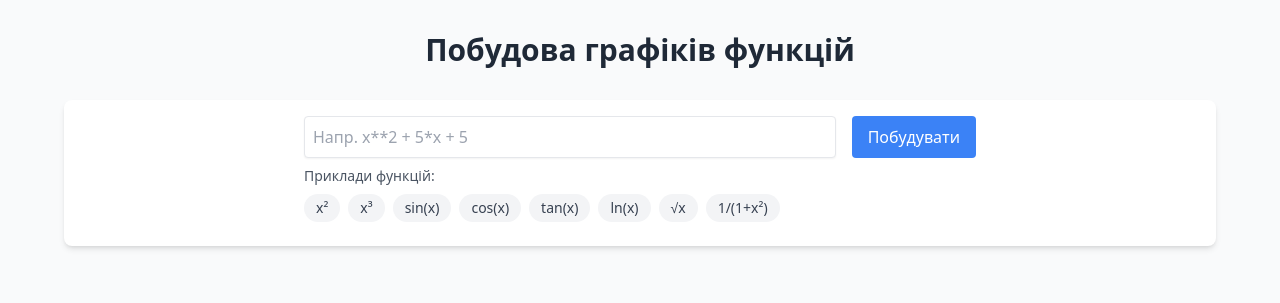
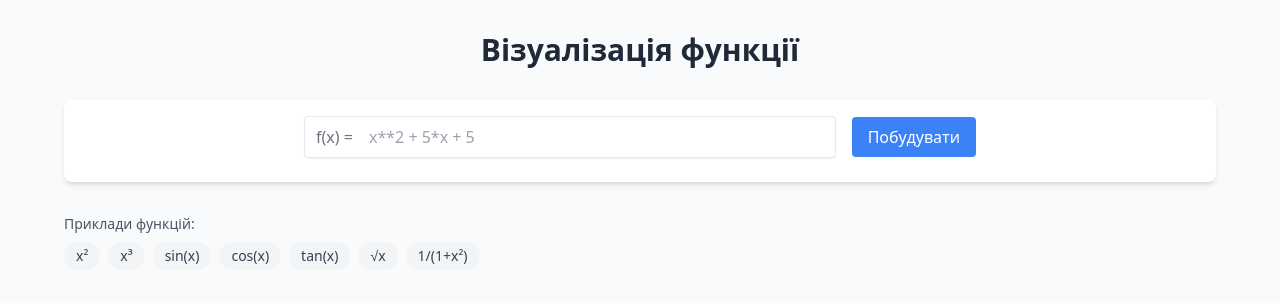
Before and after one commit to sv42/function-analyser, a Flask app: page / in a window 1280 px wide. Shown: the top 303 px of the page. Run offline with Flask 3, Linux system fonts and the light colour scheme; some libraries are stand-ins or nearby versions.

Commit message:
Add ^ and new text

```diff
--- a/server.py
+++ b/server.py
@@ -16,6 +16,10 @@ NUM_POINTS = 5000
 # Function to analyze properties of a mathematical function
 # Function to analyze properties of a mathematical function
 def analyze_function(func_str):
+    func_str = func_str.replace("**", "^")
+
+    x = symbols('x')
+    func = sympify(func_str)
     try:
         x = symbols('x')
         func = sympify(func_str)
@@ -81,8 +85,8 @@ def analyze_function(func_str):
         return {
             "roots": roots if roots else "немає",
             "critical_points": critical_points if critical_points else "немає",
-            "growth_intervals": " u ".join(growth_intervals) if growth_intervals else "немає",
-            "decay_intervals": " u ".join(decay_intervals) if decay_intervals else "немає",
+            "growth_intervals": " ∪ ".join(growth_intervals) if growth_intervals else "немає",
+            "decay_intervals": " ∪ ".join(decay_intervals) if decay_intervals else "немає",
             "y_intercept": round(float(y_intercept), 2),  # Return y-intercept
             "domain": domain,
             "range": range_vals
@@ -96,6 +100,10 @@ def analyze_function(func_str):
 
 # Function to plot the graph of a mathematical function
 def plot_function(func_str):
+    func_str = func_str.replace("**", "^")
+
+    x_sym = symbols('x')
+    expr = sympify(func_str)
     try:
         x_sym = symbols('x')
         expr = sympify(func_str)
--- a/templates/index.html
+++ b/templates/index.html
@@ -10,50 +10,45 @@
 
 <body class="bg-gray-50 p-8">
     <div class="max-w-6xl mx-auto">
-        <h1 class="text-3xl font-bold mb-8 text-center text-gray-800">Побудова графіків функцій</h1>
+        <h1 class="text-3xl font-bold mb-8 text-center text-gray-800">Візуалізація функції</h1>
+
 
         <!-- Form section -->
         <div class="bg-white p-4 rounded-lg shadow-md mb-8">
             <div class="max-w-2xl mx-auto">
                 <form method="GET" class="mb-2">
-                    <div class="flex gap-4">
-                        <input type="text" id="f" name="f" required placeholder="Напр. x**2 + 5*x + 5"
-                            value="{{ function }}"
-                            class="flex-1 p-2 border rounded shadow-sm focus:outline-none focus:ring-2 focus:ring-blue-500">
+                    <div class="flex gap-4 items-center relative">
+                        <span class="absolute left-3 top-1/2 transform -translate-y-1/2 text-gray-500">f(x) =</span>
+                        <input type="text" id="f" name="f" required placeholder="x**2 + 5*x + 5" value="{{ function }}"
+                            class="flex-1 pl-16 p-2 border rounded shadow-sm focus:outline-none focus:ring-2 focus:ring-blue-500">
                         <button type="submit"
                             class="bg-blue-500 text-white px-4 py-2 rounded hover:bg-blue-600 transition-colors">
                             Побудувати
                         </button>
                     </div>
                 </form>
+            </div>
+        </div>
+
 
         <!-- Quick examples -->
         <div class="mb-2">
             <p class="text-sm text-gray-600 mb-2">Приклади функцій:</p>
             <div class="flex flex-wrap gap-2">
-                        <a href="/?f=x**2"
-                            class="px-3 py-1 text-sm bg-gray-100 hover:bg-gray-200 rounded-full text-gray-700">
+                <a href="/?f=x^2" class="px-3 py-1 text-sm bg-gray-100 hover:bg-gray-200 rounded-full text-gray-700">
                     x²
                 </a>
-                        <a href="/?f=x**3"
-                            class="px-3 py-1 text-sm bg-gray-100 hover:bg-gray-200 rounded-full text-gray-700">
+                <a href="/?f=x^3" class="px-3 py-1 text-sm bg-gray-100 hover:bg-gray-200 rounded-full text-gray-700">
                     x³
                 </a>
-                        <a href="/?f=sin(x)"
-                            class="px-3 py-1 text-sm bg-gray-100 hover:bg-gray-200 rounded-full text-gray-700">
+                <a href="/?f=sin(x)" class="px-3 py-1 text-sm bg-gray-100 hover:bg-gray-200 rounded-full text-gray-700">
                     sin(x)
                 </a>
-                        <a href="/?f=cos(x)"
-                            class="px-3 py-1 text-sm bg-gray-100 hover:bg-gray-200 rounded-full text-gray-700">
+                <a href="/?f=cos(x)" class="px-3 py-1 text-sm bg-gray-100 hover:bg-gray-200 rounded-full text-gray-700">
                     cos(x)
                 </a>
-                        <a href="/?f=tan(x)"
-                            class="px-3 py-1 text-sm bg-gray-100 hover:bg-gray-200 rounded-full text-gray-700">
+                <a href="/?f=tan(x)" class="px-3 py-1 text-sm bg-gray-100 hover:bg-gray-200 rounded-full text-gray-700">
                     tan(x)
-                        </a>
-                        <a href="/?f=log(x)"
-                            class="px-3 py-1 text-sm bg-gray-100 hover:bg-gray-200 rounded-full text-gray-700">
-                            ln(x)
                 </a>
                 <a href="/?f=sqrt(x)"
                     class="px-3 py-1 text-sm bg-gray-100 hover:bg-gray-200 rounded-full text-gray-700">
```
Also changed, not shown: templates/analysis.html (+6 -6 lines). Lines whose indentation alone changed are shown as unchanged.
